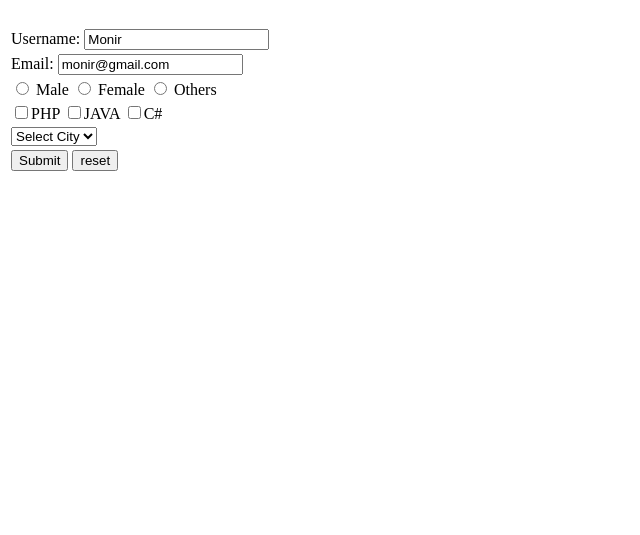
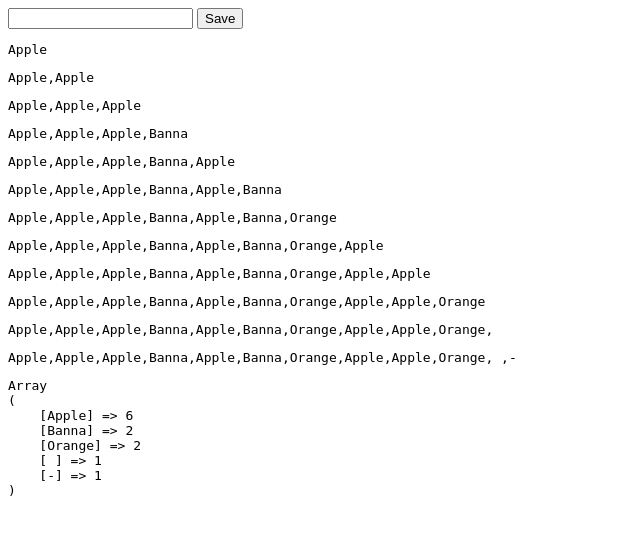
Before and after one commit to mhsharkar2011/blog, a PHP site: page /frontend/index.php in a window 1280 px wide. Shown: the top 535 px of the page, without its empty margins (0-640 px from the left). Run offline with PHP 8.4, Linux system fonts and the light colour scheme.

Commit message:
Array implode unknown output by practicing array_count_values

```diff
--- a/frontend/index.php
+++ b/frontend/index.php
@@ -1,83 +1,38 @@
+<!DOCTYPE html>
+<html lang="en">
+<head>
+    <meta charset="UTF-8">
+    <meta name="viewport" content="width=device-width, initial-scale=1.0">
+    <title>Document</title>
+</head>
+<body>
+    <form action="" method="post">
+        <input type="text" name="text" value="" />
+        <button type="submit" name="submit">Save</button>
+    </form>
+</body>
+</html>
+
 <?php
-echo "<br />";
-
-if (isset($_POST['submit'])) {
-    $userName = $_POST['username'];
-    $email = $_POST['email'];
-    $gender = $_POST['gender'];
-    $coder = $_POST['coder'];
-
-    echo "Username:" . $userName;
-    echo "<br> Email:" . $email;
-    if ($gender == 'Male') {
-        echo "<br /> You are a:" . $gender;
-    } elseif ($gender == "Female") {
-        echo "<br /> You are a:" . $gender;
-    } elseif($gender == "Others") {
-        echo "<br/> You are " . $gender;
-    }
-    $selectedLanguage = [];
-    foreach ($coder as $lang => $value) {
-        $selectedLanguage[] = $value;
-    }
-    $totalLanguage = implode(', ', $selectedLanguage);
-    if(!empty($selectedLanguage)){
-        echo "<br>You have selected " . $totalLanguage;
+    $a = ["a"=>"Apple","b"=>"Ball","c"=>"Cat"];
+    if(isset($_POST['submit'])){
+        $txt = $_POST['text'];
+        $result = array_search($txt,$a);
+        echo "You Have search {$txt} and your search key is {$result}";
     }
 
-    $city = $_POST['city'];
-    if ($city) {
-        echo "<br>Your city is " . $city;
+
+    $arr = ["Apple","Apple","Apple","Banna","Apple","Banna","Orange","Apple","Apple","Orange"," ","-"];
+    $ar = [];
+    foreach($arr as $value){
+        $ar[] = $value;
+       echo "<pre>";
+       print_r(implode(',', $ar));
+       echo "</pre>";
     }
-}
+
+    echo "<pre>";
+    print_r(array_count_values($arr));
+    echo "</pre>";
+
 ?>
-
-<body>
-    <form action="" method="post" enctype="multipart/form-data" name="userForm" id="userFormId">
-        <table>
-            <tr>
-                <td>
-                    <label for="name">Username: </label>
-                    <input type="text" name="username" required placeholder="Enter Username here" value="Monir">
-                </td>
-            </tr>
-            <tr>
-                <td>
-                    <label for="email">Email: </label>
-                    <input type="text" name="email" required placeholder="Enter Email here" value="monir@gmail.com">
-                </td>
-            </tr>
-            <tr>
-                <td>
-                    <input type="radio" name="gender" value="Male"> Male
-                    <input type="radio" name="gender" value="Female"> Female
-                    <input type="radio" name="gender" value="Others"> Others
-                </td>
-            </tr>
-            <tr>
-                <td>
-                    <input type="checkbox" name="coder[]" value="PHP">PHP
-                    <input type="checkbox" name="coder[]" value="JAVA">JAVA
-                    <input type="checkbox" name="coder[]" value="C#">C#
-                </td>
-            </tr>
-            <tr>
-                <td>
-                    <select class="form-group" name="city" id="city">
-                        <option value="">Select City</option>
-                        <option value="Dhaka">Dhaka</option>
-                        <option value="Khulna">Khulna</option>
-                    </select>
-                </td>
-            </tr>
-            <tr>
-                <td>
-                    <button name="submit">Submit</button>
-                    <input type="reset" value="reset">
-                </td>
-            </tr>
-        </table>
-    </form>
-</body>
-
-</html>
```
Also changed, not shown: frontend/indexjs.php (deleted, +0 -106 lines).
